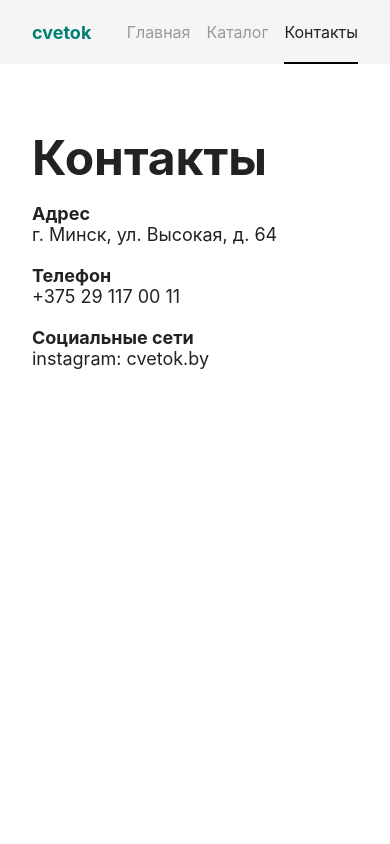
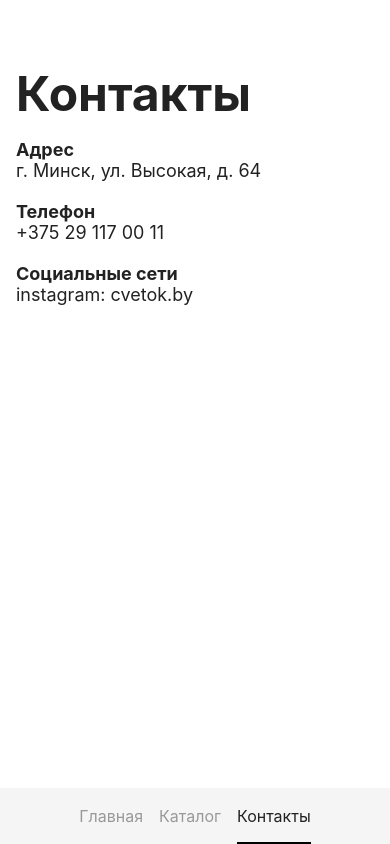
Before and after one commit to illia2m4ch/flower-store, a React (Create React App) app: page /contacts in a window 390 px wide. Built offline with nearby package versions, Linux system fonts and the light colour scheme.

Commit message:
update all

```diff
--- a/src/App.css
+++ b/src/App.css
@@ -7,6 +7,13 @@
 
   --divider-size: 1px;
   --corner-radius: 8px;
+
+  --indent: 8px;
+  --indent-2: 16px;
+  --indent-3: 24px;
+  --indent-4: 32px;
+
+  --page-horizontal-indent: var(--indent-4);
 }
 
 body {
@@ -31,11 +38,11 @@ body {
 }
 
 .header-container {
-  min-height: 64px;
+  height: 64px;
   display: flex;
   background-color: var(--surface-bg-color);
   align-items: center;
-  padding: 0 32px;
+  padding: 0 var(--page-horizontal-indent);
   font-size: 16px;
 }
 
@@ -45,10 +52,28 @@ body {
   color: var(--accent-color);
 }
 
+@media (max-width: 580px) {
+  :root {
+    --page-horizontal-indent: var(--indent-2);
+  }
+  .header-container {
+    height: 56px;
+  }
+}
+
+@media (max-width: 420px) {
+  .header-logo {
+    display: none;
+  }
+  .header-container {
+    justify-content: center;
+  }
+}
+
 .menu-container {
   height: 100%;
   display: flex;
-  gap: 16px;
+  gap: var(--indent-2);
   text-align: center;
 }
 
@@ -88,7 +113,7 @@ body {
 }
 
 .tab-section {
-  padding: 0 32px;
+  padding: 0 var(--page-horizontal-indent);
 }
 
 .text-page-header {
@@ -121,7 +146,7 @@ input {
   vertical-align: middle;
   border-radius: var(--corner-radius);
   box-sizing: border-box;
-  padding: 0 16px;
+  padding: 0 var(--indent-2);
   font-size: 18px;
   background-color: var(--surface-bg-color);
 }
--- a/src/App.tsx
+++ b/src/App.tsx
@@ -27,6 +27,15 @@ function App() {
   return (
       <BrowserRouter>
           <div className="page-container">
+              <div className="tab-container">
+                  <Routes>
+                      {
+                          routes.map(route => (
+                              <Route path={route.path} element={route.element}/>
+                          ))
+                      }
+                  </Routes>
+              </div>
               <header className="header-container">
                   <div className="header-logo"><p><b>cvetok</b></p></div>
                   <nav className="menu-container">
@@ -42,15 +51,6 @@ function App() {
                       }
                   </nav>
               </header>
-              <div className="tab-container">
-                  <Routes>
-                      {
-                          routes.map(route => (
-                              <Route path={route.path} element={route.element}/>
-                          ))
-                      }
-                  </Routes>
-              </div>
           </div>
       </BrowserRouter>
   );
--- a/src/components/page/catalog/Catalog.css
+++ b/src/components/page/catalog/Catalog.css
@@ -1,6 +1,6 @@
 .catalog-container {
     display: grid;
-    gap: 32px;
+    gap: var(--page-horizontal-indent);
     grid-template-columns: repeat(3, auto);
     margin-top: 24px;
 }
@@ -44,5 +44,5 @@
 }
 
 .catalog-item-title {
-    padding: 16px;
+    padding: var(--indent-2);
 }
--- a/src/components/page/main/Main.css
+++ b/src/components/page/main/Main.css
@@ -1,3 +1,8 @@
+.slider-section-header {
+    padding-left: var(--page-horizontal-indent);
+    padding-right: var(--page-horizontal-indent);
+}
+
 .slider-container {
     width: 100%;
     display: flex;
@@ -15,11 +20,11 @@
 }
 
 .slider-item:first-child {
-    margin-left: 32px;
+    margin-left: var(--page-horizontal-indent);
 }
 
 .slider-item:last-child {
-    margin-right: 32px;
+    margin-right: var(--page-horizontal-indent);
 }
 
 .slider-item-image-container {
@@ -40,5 +45,5 @@
 }
 
 .slider-item-title {
-    padding: 16px;
+    padding: var(--indent-2);
 }
--- a/src/components/page/main/Main.tsx
+++ b/src/components/page/main/Main.tsx
@@ -30,7 +30,7 @@ function Main() {
             <p className="text-body">Накануне важного события всегда задаешься вопросом – где купить цветы в Минске? Чтобы доставка цветов была в нужное место и в нужное время. Среди цветочных магазинов иногда не просто найти именно тот, где устроит все - приятное общение, профессионализм флористов, высокое качество обслуживания и, конечно же, качество цветов. Команда флористов Cactus.by всегда нацелена на результат - доставка букетов и композиций займет у вас минимум времени и подарит максимум удовольствия.</p>
         </section>
         <section>
-            <p className="text-section-header" style={{ paddingLeft: "32px", paddingRight: "32px" }}>Продажи недели</p>
+            <p className="text-section-header slider-section-header">Продажи недели</p>
             <div className="slider-container">
                 {
                     weeklySales.map(item => (
```
